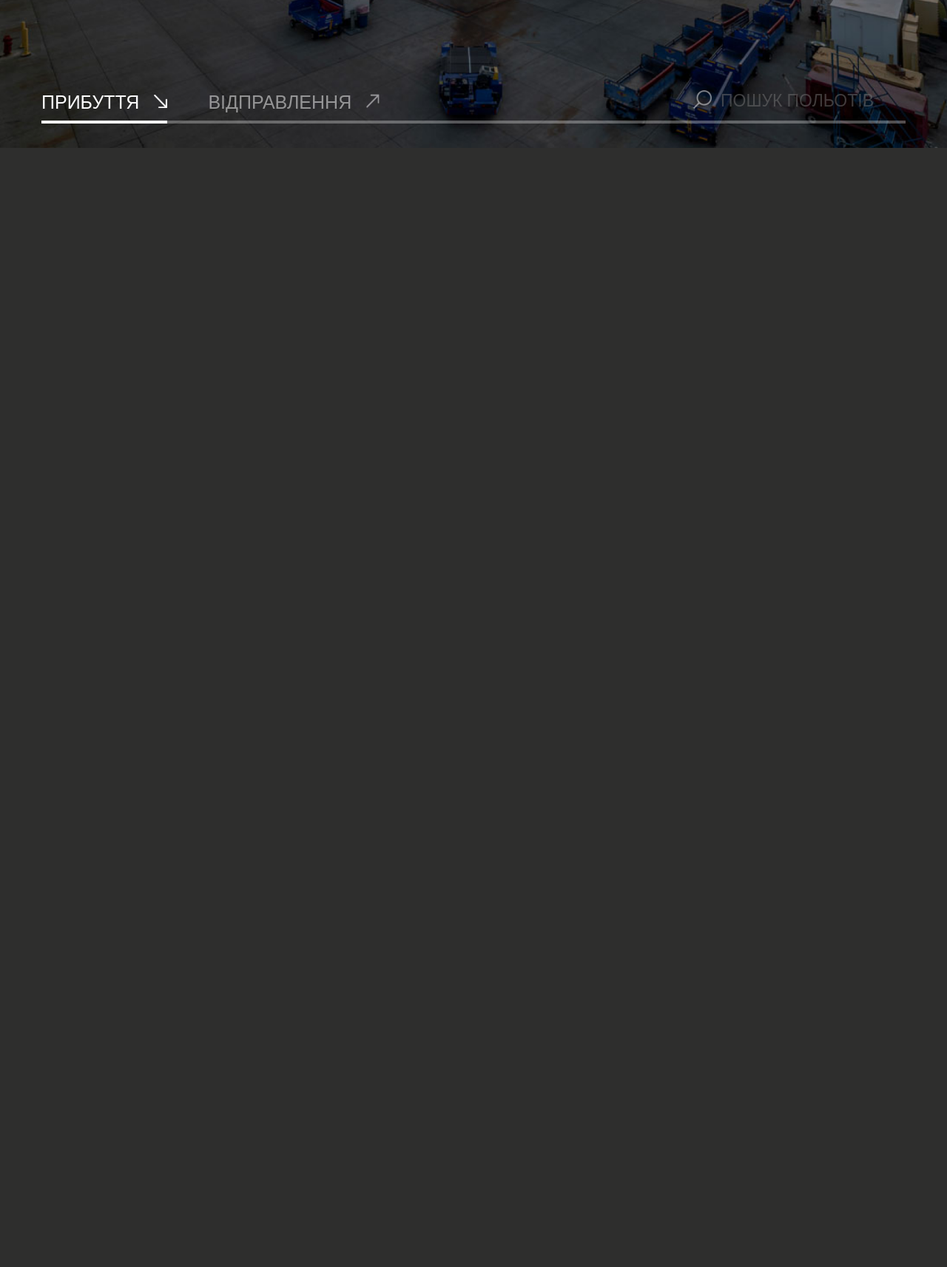
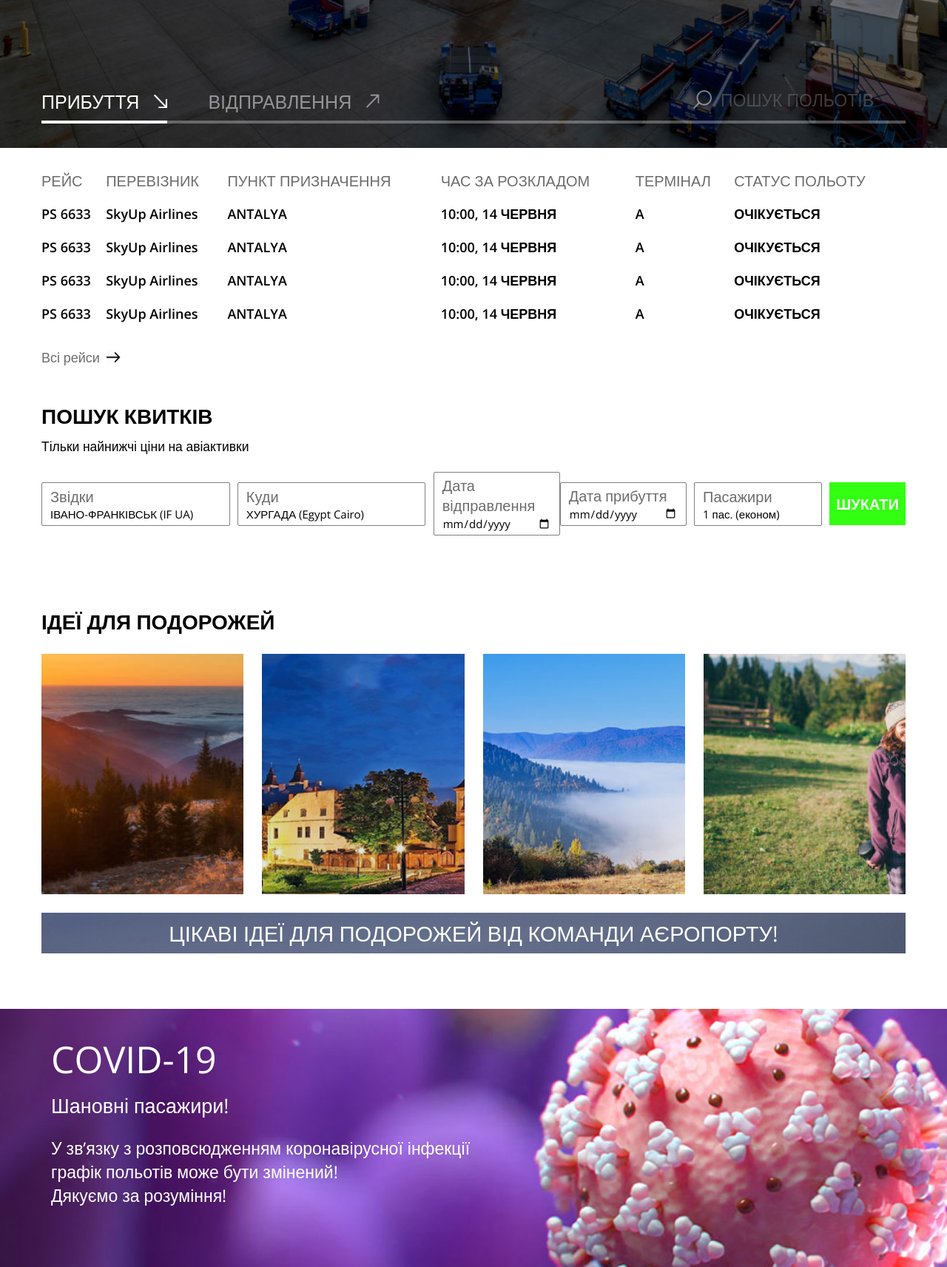
Before and after one commit to NazarTymiv/airportIF, a PHP site: page / in a window 1280 px wide. Shown: the part 600-2313 px from the top of the page at 74% size. Before the commit the page ends 800 px from the top, so only its background shows below. Run offline with PHP 8.4, Linux system fonts and the light colour scheme.

Commit message:
Made full main page

```diff
--- a/css/style.css
+++ b/css/style.css
@@ -39,6 +39,7 @@ img{
 }
 .main__header{
     background-image: url(../img/main__background.png);
+    background-attachment: fixed;
 }
 .header__topblock{
     width: 100%;
@@ -240,6 +241,281 @@ img{
 }
 
 
+/* FLIGHTS */
+.flights{
+    width: 100%;
+    height: auto;
+    display: flex;
+    flex-direction: column;
+    align-items: flex-start;
+    justify-content: flex-start;
+    padding: 22px 56px;
+}
+.flights__table{
+    width: 100%;
+    height: auto;
+    border-spacing: 0;
+    margin-bottom: 20px;
+}
+.flights__table-th{
+    text-align: left;
+    font-style: normal;
+    font-weight: normal;
+    font-size: 20px;
+    line-height: 45px;
+    color: #6D6D6D;
+}
+.flights__table-td{
+    font-style: normal;
+    font-weight: 600;
+    font-size: 18px;
+    line-height: 45px;
+    color: #000000;
+}
+.flights__button{
+    width: auto;
+    height: auto;
+    display: flex;
+    align-items: center;
+    justify-content: flex-start;
+}
+.flights__button-text{
+    margin-right: 8px;
+    font-style: normal;
+    font-weight: 300;
+    font-size: 18px;
+    line-height: 32px;
+    color: #6D6D6D;
+    transition: 0.3s;
+}
+.flights__button:hover > .flights__button-text{
+    color: #000000;
+    margin-right: 15px;
+}
+.flights__button-img{
+    width: 20px;
+}
+
+
+
+
+
+/* SEARCH TICKETS */
+.searchtickets{
+    width: 100%;
+    height: auto;
+    padding: 22px 56px;
+    display: flex;
+    align-items: center;
+    justify-content: flex-start;
+}
+.searchtickets__body{
+    width: 100%;
+    height: auto;
+    display: flex;
+    flex-direction: column;
+    align-items: flex-start;
+    justify-content: space-between;
+}
+.searchtickets__title{
+    font-style: normal;
+    font-weight: 600;
+    font-size: 28px;
+    color: #000000;
+    margin-bottom: 10px;
+}
+.searchtickets__subtitle{
+    font-style: normal;
+    font-weight: 500;
+    font-size: 17.5px;
+    color: #000000;
+    margin-bottom: 23px;
+}
+.searchtickets__form{
+    width: 100%;
+    height: auto;
+    display: flex;
+    align-items: center;
+    justify-content: space-between;
+}
+.searchtickets__form > .searchtickets__block:nth-child(1){
+    width: 21.8%;
+}
+.searchtickets__form > .searchtickets__block:nth-child(2){
+    width: 21.8%;
+}
+.searchtickets__dates{
+    width: 29.3%;
+}
+.searchtickets__form > .searchtickets__block:nth-child(4){
+    width: 14.8%;
+}
+.searchtickets__button{
+    width: 8.8%;
+}
+.searchtickets__dates>.searchtickets__block{
+    width: 50%;
+}
+.searchtickets__block{
+    display: flex;
+    flex-direction: column;
+    align-items: flex-start;
+    justify-content: space-between;
+    padding: 5px 11px;
+    border: 0.5px solid #808080;
+    border-radius: 2px;
+}
+.searchtickets__dates{
+    display: flex;
+    align-items: center;
+    justify-content: space-between;
+}
+.searchtickets__dates > .searchtickets__block{
+    padding: 4px 11px;
+}
+.searchtickets__label{
+    font-style: normal;
+    font-weight: 300;
+    font-size: 20px;
+    color: #6D6D6D;
+    height: 50%;
+}
+.searchtickets__input{
+    width: 100%;
+    height: 50%;
+    background: none;
+    border: none;
+    font-style: normal;
+    font-weight: 400;
+    font-size: 15px;
+    color: #000000;
+}
+.searchtickets__button{
+    display: flex;
+    align-items: center;
+    justify-content: center;
+    background: #33FF12;
+    cursor: pointer;
+    padding: 15.75px 0;
+}
+.searchtickets__button-text{
+    font-style: normal;
+    font-weight: bold;
+    font-size: 20px;
+    color: #FFFFFF;
+}
+
+
+
+
+
+
+/* TRAVEL IDEAS */
+.travelideas{
+    width: 100%;
+    height: auto;
+    display: flex;
+    flex-direction: column;
+    align-items: center;
+    justify-content: flex-start;
+    padding: 75px 56px;
+}
+.travelideas__title{
+    width: 100%;
+    height: auto;
+    display: flex;
+    align-items: center;
+    justify-content: flex-start;
+    margin-bottom: 25px;
+}
+.travelideas__title-text{
+    font-style: normal;
+    font-weight: 600;
+    font-size: 28px;
+    color: #000000;
+}
+.travelideas__images{
+    width: 100%;
+    height: 325px;
+    display: grid;
+    grid-template-columns: repeat(4, 1fr);
+    grid-template-rows: 100%;
+    grid-gap: 25px;
+    margin-bottom: 25px;
+}
+.travelideas__image{
+    background-size: cover;
+    background-position: center;
+    background-repeat: no-repeat;
+}
+.travelideas__image-one{
+    background-image: url(../img/img1.png);
+}
+.travelideas__image-two{
+    background-image: url(../img/img2.png);
+}
+.travelideas__image-three{
+    background-image: url(../img/img3.png);
+}
+.travelideas__image-four{
+    background-image: url(../img/img4.png);
+}
+.travelideas__subtitle{
+    width: 100%;
+    height: 55px;
+    display: flex;
+    align-items: center;
+    justify-content: center;
+    background-image: url(../img/footer_background.png);
+    background-size: cover;
+    background-position: top;
+    background-repeat: no-repeat;
+}
+.travelideas__subtitle-text{
+    font-style: normal;
+    font-weight: 300;
+    font-size: 29px;
+    color: #FFFFFF;
+}
+
+
+
+
+
+/* COVID */
+.covid{
+    width: 100%;
+    height: 350px;
+    background-image: url(../img/covid.png);
+    background-size: cover;
+    background-position: top;
+    background-repeat: no-repeat;
+    padding: 34px 0 0 69px;
+}
+.covid__title{
+    font-style: normal;
+    font-weight: normal;
+    font-size: 50px;
+    color: #FFFFFF;
+    margin-bottom: 10px;
+}
+.covid__subtitle{
+    font-style: normal;
+    font-weight: normal;
+    font-size: 27px;
+    color: #FFFFFF;
+    margin-bottom: 23px;
+}
+.covid__text{
+    font-style: normal;
+    font-weight: normal;
+    font-size: 23px;
+    color: #FFFFFF;
+}
+
+
+
+
 /* CONTENT */
 .content{
     width: 100%;
@@ -287,7 +563,7 @@ img{
 /* FOOTER */
 .footer{
     width: 100%;
-    height: 181px;
+    height: 150px;
     display: flex;
     align-items: center;
     justify-content: space-between;
@@ -296,10 +572,11 @@ img{
     background-size: cover;
     background-position: bottom;
     background-repeat: no-repeat;
+    position: relative;
 }
 .footer__contact{
     width: auto;
-    height: 130px;
+    height: 125px;
     display: flex;
     flex-direction: column;
     align-items: flex-start;
@@ -339,7 +616,15 @@ img{
     width: 32px;
     cursor: pointer;
 }
-
+.footer__copyright{
+    font-style: normal;
+    font-weight: 200;
+    font-size: 18px;
+    color: #FFFFFF;
+    position: absolute;
+    top: 75%;
+    left: 40%;
+}
 
 
 
--- a/index.html
+++ b/index.html
@@ -23,7 +23,8 @@
                     <li class="header__nav-item"><a href="#">Квитки</a></li>
                     <li class="header__nav-item"><a href="aboutus.html">Про нас</a></li>
                     <li class="header__nav-item"><a href="#">Туризм</a></li>
-                    <li class="header__nav-item header__search"><a href="#"><img src="img/loop.png" alt="search"></a></li>
+                    <li class="header__nav-item header__search"><a href="#"><img src="img/loop.png" alt="search"></a>
+                    </li>
                 </ul>
             </div>
             <div class="header__banner mian__header-banner">
@@ -48,7 +49,8 @@
                         </div>
                         <div class="banner__button banner__schedule-departure">
                             <p class="banner__buttons-text">ВІДПРАВЛЕННЯ</p>
-                            <img src="img/right-down.png" style="transform: rotate(-90deg);" alt="arrow-top-right" class="banner__buttons-img">
+                            <img src="img/right-down.png" style="transform: rotate(-90deg);" alt="arrow-top-right"
+                                class="banner__buttons-img">
                         </div>
                     </div>
                     <div class="banner__search">
@@ -58,6 +60,124 @@
                 </div>
             </div>
         </div>
+        <div class="flights">
+            <table class="flights__table">
+                <tr class="flights__table-tr">
+                    <th class="flights__table-th">РЕЙС</th>
+                    <th class="flights__table-th">ПЕРЕВІЗНИК</th>
+                    <th class="flights__table-th">ПУНКТ ПРИЗНАЧЕННЯ</th>
+                    <th class="flights__table-th">ЧАС ЗА РОЗКЛАДОМ</th>
+                    <th class="flights__table-th">ТЕРМІНАЛ</th>
+                    <th class="flights__table-th">СТАТУС ПОЛЬОТУ</th>
+                </tr>
+                <tr class="flights__table-tr">
+                    <td class="flights__table-td">PS 6633</td>
+                    <td class="flights__table-td">SkyUp Airlines</td>
+                    <td class="flights__table-td">ANTALYA</td>
+                    <td class="flights__table-td">10:00, 14 ЧЕРВНЯ</td>
+                    <td class="flights__table-td">A</td>
+                    <td class="flights__table-td">ОЧІКУЄТЬСЯ</td>
+                </tr>
+                <tr class="flights__table-tr">
+                    <td class="flights__table-td">PS 6633</td>
+                    <td class="flights__table-td">SkyUp Airlines</td>
+                    <td class="flights__table-td">ANTALYA</td>
+                    <td class="flights__table-td">10:00, 14 ЧЕРВНЯ</td>
+                    <td class="flights__table-td">A</td>
+                    <td class="flights__table-td">ОЧІКУЄТЬСЯ</td>
+                </tr>
+                <tr class="flights__table-tr">
+                    <td class="flights__table-td">PS 6633</td>
+                    <td class="flights__table-td">SkyUp Airlines</td>
+                    <td class="flights__table-td">ANTALYA</td>
+                    <td class="flights__table-td">10:00, 14 ЧЕРВНЯ</td>
+                    <td class="flights__table-td">A</td>
+                    <td class="flights__table-td">ОЧІКУЄТЬСЯ</td>
+                </tr>
+                <tr class="flights__table-tr">
+                    <td class="flights__table-td">PS 6633</td>
+                    <td class="flights__table-td">SkyUp Airlines</td>
+                    <td class="flights__table-td">ANTALYA</td>
+                    <td class="flights__table-td">10:00, 14 ЧЕРВНЯ</td>
+                    <td class="flights__table-td">A</td>
+                    <td class="flights__table-td">ОЧІКУЄТЬСЯ</td>
+                </tr>
+            </table>
+            <a class="flights__button" href="#">
+                <p class="flights__button-text">Всі рейси</p>
+                <img src="img/arrow__right.png" alt="arrow__right" class="flights__button-img">
+            </a>
+        </div>
+        <div class="searchtickets">
+            <div class="searchtickets__body">
+                <h2 class="searchtickets__title">ПОШУК КВИТКІВ</h2>
+                <p class="searchtickets__subtitle">Тільки найнижчі ціни на авіактивки</p>
+                <div class="searchtickets__form">
+                    <div class="searchtickets__block">
+                        <label for="passengers" class="searchtickets__label">Звідки</label>
+                        <input type="text" id="where" class="searchtickets__input" value="ІВАНО-ФРАНКІВСЬК (IF UA)">
+                    </div>
+                    <div class="searchtickets__block">
+                        <label for="passengers" class="searchtickets__label">Куди</label>
+                        <input type="text" id="where" class="searchtickets__input" value="ХУРГАДА (Egypt Cairo)">
+                    </div>
+                    <div class="searchtickets__dates">
+                        <div class="searchtickets__block">
+                            <label for="passengers" class="searchtickets__label">Дата відправлення</label>
+                            <input type="date" id="dateOfDeparture" class="searchtickets__input searchtickets__dateOfDeparture">
+                        </div>
+                        <div class="searchtickets__block">
+                            <label for="passengers" class="searchtickets__label">Дата прибуття</label>
+                            <input type="date" id="dateOfArrival" class="searchtickets__input searchtickets__dateOfArrival">
+                        </div>
+                    </div>
+                    <div class="searchtickets__block">
+                        <label for="passengers" class="searchtickets__label">Пасажири</label>
+                        <input type="text" id="passengers" class="searchtickets__input" value="1 пас. (економ)">
+                    </div>
+                    <div class="searchtickets__button">
+                        <p class="searchtickets__button-text">ШУКАТИ</p>
+                    </div>
+                </div>
+            </div>
+        </div>
+        <div class="travelideas">
+            <div class="travelideas__title">
+                <h2 class="travelideas__title-text">ІДЕЇ ДЛЯ ПОДОРОЖЕЙ</h2>
+            </div>
+            <div class="travelideas__images">
+                <div class="travelideas__image travelideas__image-one"></div>
+                <div class="travelideas__image travelideas__image-two"></div>
+                <div class="travelideas__image travelideas__image-three"></div>
+                <div class="travelideas__image travelideas__image-four"></div>
+            </div>
+            <div class="travelideas__subtitle">
+                <h2 class="travelideas__subtitle-text">ЦІКАВІ ІДЕЇ ДЛЯ ПОДОРОЖЕЙ ВІД КОМАНДИ АЄРОПОРТУ!</h2>
+            </div>
+        </div>
+        <div class="covid">
+            <h2 class="covid__title">COVID-19</h2>
+            <p class="covid__subtitle">Шановні пасажири!</p>
+            <p class="covid__text">У зв’язку з розповсюдженням коронавірусної інфекції<br />
+                графік польотів може бути змінений!<br />
+                Дякуємо за розуміння!</p>
+        </div>
+        <div class="footer">
+            <div class="footer__contact">
+                <h2 class="footer__contact-title">
+                    Ivano-Frankivsk Airport
+                </h2>
+                <p class="footer__contact-numberphone">
+                    Довідкове бюро: +097-000-000
+                </p>
+                <div class="footer__nets">
+                    <a href="#"><img src="img/facebook.png" alt="facebook" class="footer__nets-item"></a>
+                    <a href="#"><img src="img/instagram.png" alt="instagram" class="footer__nets-item"></a>
+                    <a href="#"><img src="img/telegram.png" alt="telegram" class="footer__nets-item"></a>
+                </div>
+                <p class="footer__copyright">© 2021 Ivano-Frankivsk Airport</p>
+            </div>
+        </div>
     </div>
 
     <script src="js/main.js"></script>
```
Also changed, not shown: img/arrow__right.png (added), img/covid.png (added), img/img1.png (added), img/img2.png (added), img/img3.png (added), img/img4.png (added).
